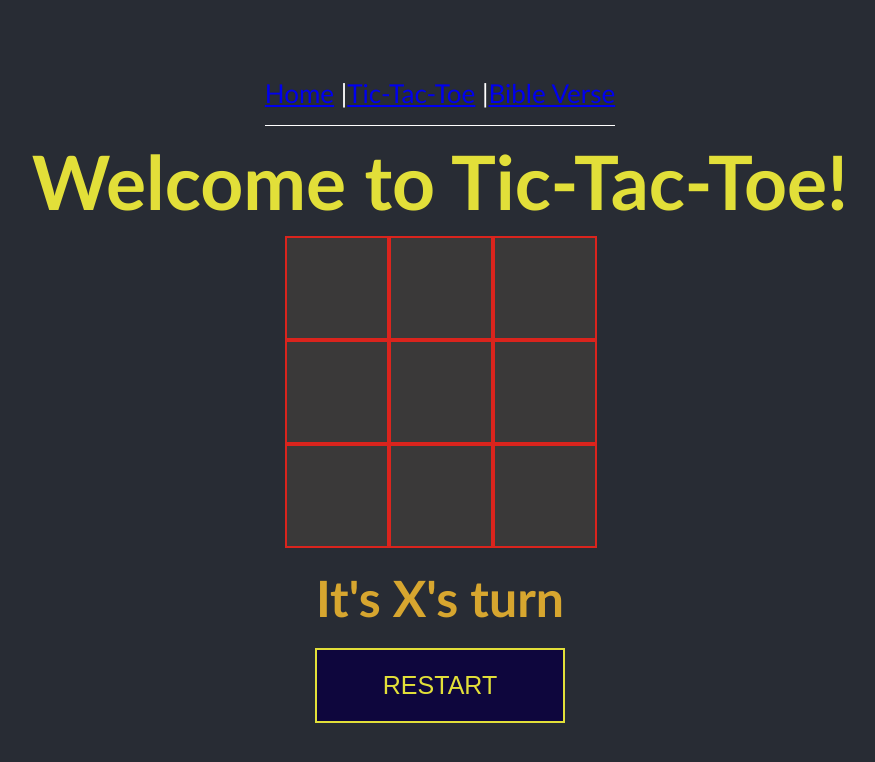
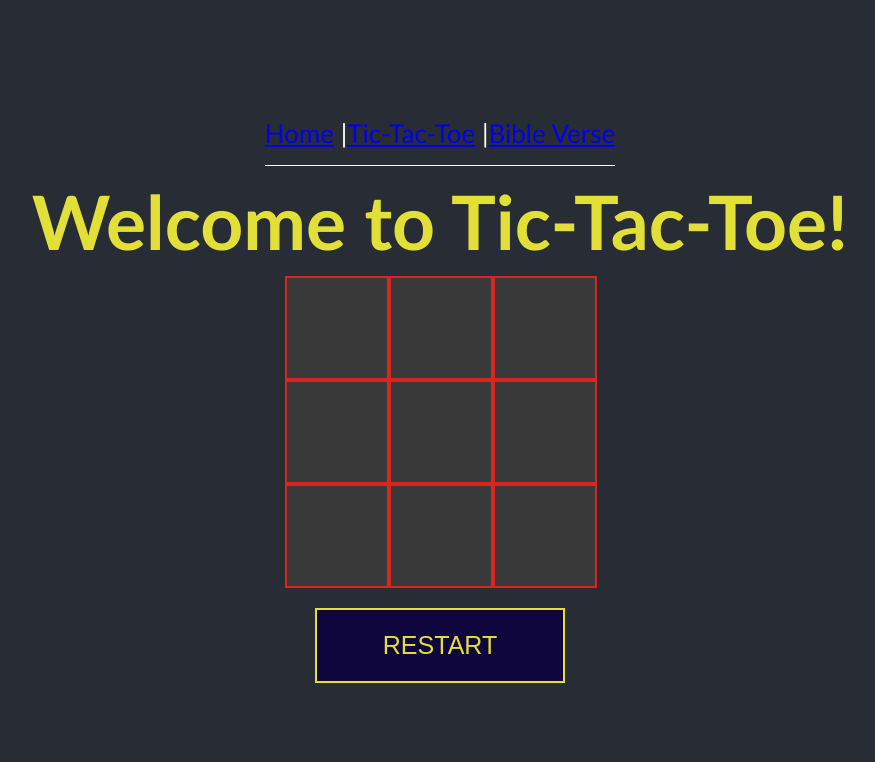
Before and after one commit to Davideo37/Internet-Programming-Final-Project, a React (Create React App) app in the folder UI/my-ui/: page /tictactoe in a window 1280 px wide. Shown: the top 762 px of the page, without its empty margins (200-1075 px from the left). Built offline with nearby package versions, Linux system fonts and the light colour scheme.

Commit message:
(Sort of) fixed Tic-Tac-Toe
Tic-Tac-Toe functions properly, but not on a fresh load.

```diff
--- a/UI/my-ui/src/App.js
+++ b/UI/my-ui/src/App.js
@@ -1,9 +1,22 @@
 
 import './App.css';
-import {  Link } from 'react-router-dom';
-
+import { Link } from 'react-router-dom';
+import { useState, useEffect } from "react";
+const myUrl = "https://helloworld-kjernzpriq-ue.a.run.app/test/please";
 
 function App() {
+  const [page, setPage] = useState(null);
+
+  const getUrl = async () => {
+    const res = await fetch(myUrl);
+    const j = await res.json;
+    console.log(j);
+    //setPage(res);
+  };
+
+  useEffect(() => {
+    getUrl();
+  }, []);
   return (
     <div className="App">
       <header className="App-header">
@@ -12,6 +25,7 @@ function App() {
           <Link to="/tictactoe">Tic-Tac-Toe</Link> |
           <Link to="/bible">Bible Verse</Link>
         </nav>
+        Test
       </header>
     </div>
   );
--- a/UI/my-ui/src/routes/bible/bible.js
+++ b/UI/my-ui/src/routes/bible/bible.js
@@ -9,7 +9,7 @@ function Bible() {
   const [verse, setVerse] = useState(null);
   const [request, setRequest] = useState(null);
   let passage = (book ==="votd") ? ("votd"):(book+"%20"+chapter+":"+verse);
-  const url = "https://labs.bible.org/api/?passage="+passage+"&type=json";
+  const url = "https://labs.bible.org/api/?passage=" + passage + "&type=json";
 
   /** Function to fetch the verse of the day from the API
   */
--- a/UI/my-ui/src/routes/tictactoe/tictactoe.css
+++ b/UI/my-ui/src/routes/tictactoe/tictactoe.css
@@ -32,7 +32,12 @@ section {
     font-size: 60px;
 }
 
-.status {
+.box:hover {
+    border: 2px solid lime;
+    cursor: pointer;
+}
+
+#status {
     font-size: 50px;
     color: #d7a62f;
     margin: 20px auto;
@@ -48,6 +53,7 @@ button {
 }
 button:hover {
     border: 5px solid orange;
+    cursor: pointer;
 }
 
 header {
--- a/UI/my-ui/src/routes/tictactoe/tictactoe.js
+++ b/UI/my-ui/src/routes/tictactoe/tictactoe.js
@@ -1,16 +1,13 @@
-import './tictactoe.css';
-import { Link } from 'react-router-dom';
-const gameStatus = document.getElementById(".status");
-console.log(gameStatus)
-
-let curPlayer = "X"
-let boardState =
-    ["", "", "",
-    "", "", "",
-    "", "", ""]; // Internal storage of board to make winner calculations easier
+import "./tictactoe.css";
+import { Link } from "react-router-dom";
+import { Box } from "@mui/material";
+var gameStatus;
+let curPlayer = "X";
+let boardState = ["", "", "", "", "", "", "", "", ""]; // Internal storage of board to make winner calculations easier
 let gameActive = true; // Whether or not a player has won, disallows further play until game is reset
 
-const winConditions = [ // Collection of all possible winning situations
+const winConditions = [
+  // Collection of all possible winning situations
   [0, 1, 2], // 1st row
   [3, 4, 5], // 2nd row
   [6, 7, 8], // 3rd row
@@ -20,18 +17,23 @@ const winConditions = [ // Collection of all possible winning situations
   [0, 4, 8], // Top left diagonal
   [2, 4, 6], // Top right diagonal
 ];
+/** Function to handle a box selection and update the board accordingly
+ *
+ * @param clickedBox the box clicked on in the grid
+ */
+function handleMove(clickedBox) {
+  let box = clickedBox.target;
+  let boxID = box.getAttribute("id");
+  if (boardState[boxID] === "" && gameActive) {
+    // Make sure the box is empty and nobody has won
+    boardState[boxID] = curPlayer;
+    console.log(boardState)
+    box.innerHTML = curPlayer;
+    checkWinner();
+  }
+}
 
-// This line of code was based off a tutorial I watched at https://www.youtube.com/watch?v=Rzhcb4M9-0Q
-document.querySelectorAll(".box").forEach((box) => box.addEventListener("click", handleMove));
 
-document.querySelectorAll(".box").forEach((box) => box.addEventListener("keyup", function (event) {
-    // Number 13 is the "Enter" key on the keyboard
-    if (event.keyCode === 13) {
-        // Cancel the default action, if needed
-        event.preventDefault();
-        document.getElementById(box.id).click();
-    }
-}));
 
 /** Switches the current player from X to O or vice versa
  *
@@ -42,23 +44,8 @@ function handlePlayerChange() {
   } else {
     curPlayer = "X";
   }
-    //gameStatus.innerHTML = "It's " + curPlayer + "'s turn";
+  gameStatus.innerHTML = "It's " + curPlayer + "'s turn";
 }
-
-/** Function to handle a box selection and update the board accordingly
- *
- * @param clickedBox the box clicked on in the grid
- */
-function handleMove(clickedBox) {
-    let box = clickedBox.target;
-    let boxID = box.getAttribute("id");
-    if (boardState[boxID] === "" && gameActive) { // Make sure the box is empty and nobody has won
-        boardState[boxID] = curPlayer;
-        box.innerHTML = curPlayer;
-        checkWinner();
-    }
-}
-
 
 /** Function to check if a player has won, or draw has been reached
  *
@@ -79,60 +66,97 @@ function checkWinner() {
   }
 
   if (roundWon === true) {
-        //gameStatus.innerHTML = (curPlayer + " has won!")
+    gameStatus.innerHTML = (curPlayer + " has won!")
     gameActive = false;
     return;
   }
-    if (!boardState.includes("")) { // If all squares are non-empty and there's no winner, draw
-        //gameStatus.innerHTML = ("The match has ended in a draw!")
+  if (!boardState.includes("")) {
+    // If all squares are non-empty and there's no winner, draw
+    gameStatus.innerHTML = ("The match has ended in a draw!")
     gameActive = false;
     return;
   }
   handlePlayerChange();
-
 }
 
 /** Resets the board for a new game
  *
  */
 function resetGame() {
-    curPlayer = "X"
+  console.log("Game reset")
+  curPlayer = "X";
   boardState = ["", "", "", "", "", "", "", "", ""];
-    //gameStatus.innerHTML = "New Game! It's " + curPlayer + "'s turn";
+  gameStatus.innerHTML = "New Game! It's " + curPlayer + "'s turn";
   gameActive = true;
-    document.querySelectorAll(".box").forEach(box => box.innerHTML = "");
+   document.querySelectorAll(".box").forEach((box) => (box.innerHTML = ""));
 }
 
 function TicTacToe() {
   return (
     <header>
       <nav>
-          <Link to="/">Home</Link> |
-          <Link to="/tictactoe">Tic-Tac-Toe</Link> |
+        <Link to="/">Home</Link> |<Link to="/tictactoe">Tic-Tac-Toe</Link> |
         <Link to="/bible">Bible Verse</Link>
       </nav>
       <section>
         <h1 class="intro">Welcome to Tic-Tac-Toe!</h1>
         <div class="board">
-            <div id="0" class="box" tabindex="1" onclick={handleMove}></div>
-            <div id="1" class="box" tabindex="1"></div>
-            <div id="2" class="box" tabindex="1"></div>
-            <div id="3" class="box" tabindex="1"></div>
-            <div id="4" class="box" tabindex="1"></div>
-            <div id="5" class="box" tabindex="1"></div>
-            <div id="6" class="box" tabindex="1"></div>
-            <div id="7" class="box" tabindex="1"></div>
-            <div id="8" class="box" tabindex="1"></div>
+          <Box id="0" class="box" tabindex="1" onClick={handleMove}>
+            {boardState[0]}
+          </Box>
+          <Box id="1" class="box" tabindex="1" onClick={handleMove}>
+            {boardState[1]}
+          </Box>
+          <Box id="2" class="box" tabindex="1" onClick={handleMove}>
+            {boardState[2]}
+          </Box>
+          <Box id="3" class="box" tabindex="1" onClick={handleMove}>
+            {boardState[3]}
+          </Box>
+          <Box id="4" class="box" tabindex="1" onClick={handleMove}>
+            {boardState[4]}
+          </Box>
+          <Box id="5" class="box" tabindex="1" onClick={handleMove}>
+            {boardState[5]}
+          </Box>
+          <Box id="6" class="box" tabindex="1" onClick={handleMove}>
+            {boardState[6]}
+          </Box>
+          <Box id="7" class="box" tabindex="1" onClick={handleMove}>
+            {boardState[7]}
+          </Box>
+          <Box id="8" class="box" tabindex="1" onClick={handleMove}>
+            {boardState[8]}
+          </Box>
         </div>
-          <h3 class="status">
-            {gameActive ? "It's " + curPlayer + "'s turn" : "Game Over"}
+        <h3 id="status">
         </h3>
-          <button id="reset" onclick={resetGame}>
+        <button id="restart">
           RESTART
         </button>
       </section>
     </header>
   );
 }
+// This line of code was based off a tutorial I watched at https://www.youtube.com/watch?v=Rzhcb4M9-0Q
+document.addEventListener("DOMContentLoaded", function() {
+  gameStatus = document.getElementById("status");
+  document.getElementById("restart").addEventListener("click", resetGame);
+  console.log("Game" + gameStatus);
+  document
+    .querySelectorAll(".box")
+  .forEach((box) => box.addEventListener("click", handleMove));
+  document.querySelectorAll(".box").forEach((box) =>
+    box.addEventListener("keyup", function (event) {
+      // Number 13 is the "Enter" key on the keyboard
+      if (event.keyCode === 13) {
+        // Cancel the default action, if needed
+        event.preventDefault();
+        document.getElementById(box.id).click();
+      }
+    })
+  );
+})
+
 
 export default TicTacToe;
```
Lines whose indentation alone changed are shown as unchanged.
